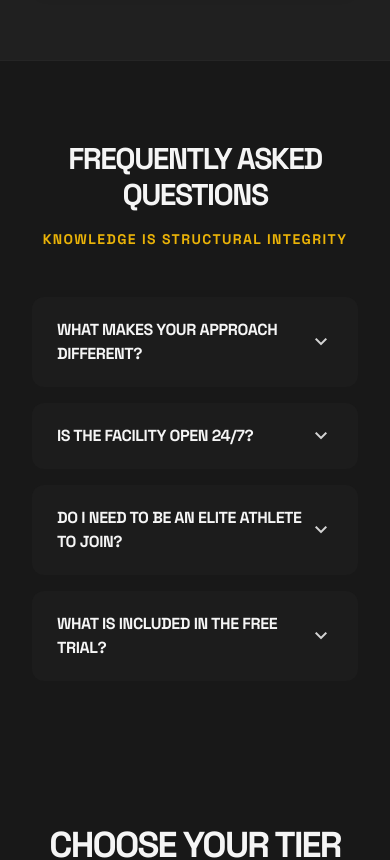
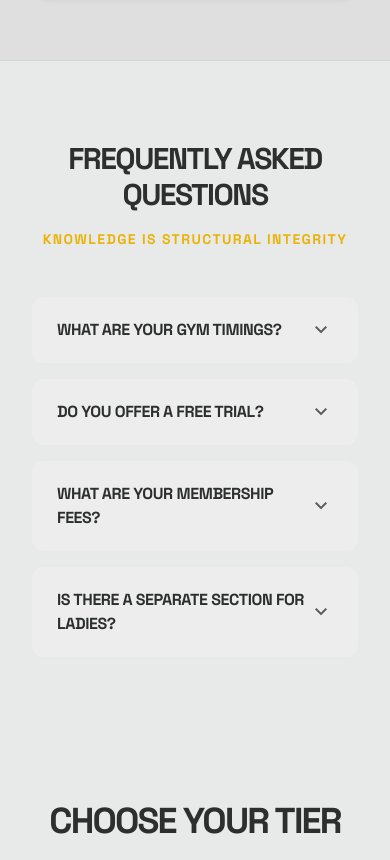
Before and after one commit to mathacharan30/Deep-fitness, a React (Vite) app: page / in a window 390 px wide. Shown: the part 6449-7309 px from the top of the page. Built offline with nearby package versions, Linux system fonts and the light colour scheme.

Commit message:
chore: Finalize background colours, responsive contact layout and faqs

```diff
--- a/src/components/FaqSection.jsx
+++ b/src/components/FaqSection.jsx
@@ -1,26 +1,9 @@
 import { useState } from 'react';
 
-export default function FaqSection() {
+export default function FaqSection({ faqs = [] }) {
   const [openIndex, setOpenIndex] = useState(null);
 
-  const faqs = [
-    {
-      question: "What makes your approach different?",
-      answer: "We treat fitness like architectural design. We analyze your biomechanics, structural integrity, and metabolic profile before designing a customized blueprint for your body. No generic workouts."
-    },
-    {
-      question: "Is the facility open 24/7?",
-      answer: "Yes, our facility is equipped with biometric access, allowing our members to train on their own schedule 24/7. Staffed hours are Mon-Fri 6AM to 10PM."
-    },
-    {
-      question: "Do I need to be an elite athlete to join?",
-      answer: "Not entirely. You need an elite mindset. We work with beginners to pros, provided you are dedicated to structural and metabolic transformation."
-    },
-    {
-      question: "What is included in the free trial?",
-      answer: "The 7-day trial includes full facility access, one consultation session to assess your mechanics, and access to our recovery lounge."
-    }
-  ];
+  if (!faqs || faqs.length === 0) return null;
 
   return (
     <section className="py-20 px-8 bg-surface-container-low border-t border-outline-variant/30">
--- a/src/components/Navbar.jsx
+++ b/src/components/Navbar.jsx
@@ -29,7 +29,7 @@ export default function Navbar() {
         }}
       >
         {/* Logo */}
-        <Link to="/" className="flex items-center gap-2 -ml-2 z-10" onClick={() => setMenuOpen(false)}>
+        <Link to="/" className="flex items-center gap-2 -ml-2 z-10" onClick={() => { setMenuOpen(false); window.scrollTo(0, 0); }}>
           <div className="relative w-12 h-12 md:w-14 md:h-14 flex items-center justify-center">
             <img src={logoImg} alt="Logo" className="w-full h-full object-contain" />
           </div>
@@ -44,6 +44,7 @@ export default function Navbar() {
             <Link
               key={to}
               to={to}
+              onClick={() => window.scrollTo(0, 0)}
               className={`font-['Space_Grotesk'] tracking-tight text-sm uppercase font-bold transition-colors duration-300
                 ${pathname === to
                   ? 'text-neutral-900 border-b-2 border-yellow-400 pb-1'
@@ -93,7 +94,7 @@ export default function Navbar() {
             <Link
               key={to}
               to={to}
-              onClick={() => setMenuOpen(false)}
+              onClick={() => { setMenuOpen(false); window.scrollTo(0, 0); }}
               className={`flex items-center justify-between w-full px-4 py-3 rounded-xl text-sm font-black uppercase tracking-wider transition-colors
                 ${pathname === to
                   ? 'bg-yellow-400 text-neutral-900'
--- a/src/pages/Home.jsx
+++ b/src/pages/Home.jsx
@@ -253,7 +253,12 @@ export default function Home() {
       </section>
 
       {/* 5.5 FAQs */}
-      <FaqSection />
+      <FaqSection faqs={[
+        { question: "What are your gym timings?", answer: "We are open from early morning to late evening. Please check our contact page for exact timings." },
+        { question: "Do you offer a free trial?", answer: "Yes, we offer a free trial session for new members." },
+        { question: "What are your membership fees?", answer: "Our plans are affordable and flexible. Contact us or visit the gym for the latest pricing." },
+        { question: "Is there a separate section for ladies?", answer: "Yes, we provide a comfortable and safe workout space for women." }
+      ]} />
 
       {/* 6. Membership Preview (Packages) */}
       <section className="py-16 px-8 bg-surface-container-low">
@@ -290,8 +295,7 @@ export default function Home() {
               </div>
               <div>
                 <div className="text-xs font-black uppercase text-primary tracking-widest mb-2">Hours</div>
-                <p className="text-xl font-bold">Open 24/7 for Members</p>
-                <p className="text-on-surface-variant font-medium">Staffed: Mon-Fri 6AM - 10PM</p>
+                <p className="text-xl font-bold">all day 6am to 9pm only</p>
               </div>
               <div className="pt-4">
                 <button
--- a/src/pages/Services.jsx
+++ b/src/pages/Services.jsx
@@ -39,9 +39,9 @@ export default function Services() {
             { title: 'Cross Fit', icon: 'run_circle', img: 'https://images.unsplash.com/photo-1507398941214-572c25f4b1dc?q=80&w=500&auto=format&fit=crop' },
             { title: 'Zumba', icon: 'music_note', img: 'https://images.unsplash.com/photo-1546483875-ad9014c88eba?q=80&w=500&auto=format&fit=crop' },
             { title: 'Dance Fitness', icon: 'star', img: 'https://images.unsplash.com/photo-1518609878373-06d740f60d8b?q=80&w=500&auto=format&fit=crop' },
-            { title: 'Kids Dance', icon: 'child_care', img: 'https://images.unsplash.com/photo-1538561845115-38dbbcbea826?q=80&w=500&auto=format&fit=crop' },
+            { title: 'Kids Dance', icon: 'child_care', img: 'https://images.unsplash.com/photo-1545622783-a444a7f0e340?q=80&w=500&auto=format&fit=crop' },
             { title: 'Yoga', icon: 'self_improvement', img: 'https://images.unsplash.com/photo-1544367567-0f2fcb009e0b?q=80&w=500&auto=format&fit=crop' },
-            { title: 'Nutrition & Diet', icon: 'restaurant', img: 'https://images.unsplash.com/photo-1490645935967-10de6ba810b6?q=80&w=500&auto=format&fit=crop' }
+            { title: 'Nutrition & Diet', icon: 'restaurant', img: 'https://images.unsplash.com/photo-1512621776951-a57141f2eefd?q=80&w=500&auto=format&fit=crop' }
           ].map((service, index) => (
             <div key={index} className="group bg-surface-container-lowest overflow-hidden flex flex-col rounded-xl hover:shadow-2xl transition-all duration-300 animate-fade-up" style={{animationDelay: `${index * 50}ms`}}>
               <div className="h-48 overflow-hidden relative">
@@ -92,7 +92,15 @@ export default function Services() {
         </div>
       </section>
 
-      <FaqSection />
+      <FaqSection faqs={[
+        { question: "Do you have personal trainers?", answer: "Yes, certified trainers are available for personal training sessions." },
+        { question: "What equipment do you have?", answer: "We have modern cardio machines, weight training equipment, and functional fitness tools." },
+        { question: "Do you provide diet plans?", answer: "Yes, we offer basic diet guidance and customized plans through our trainers." },
+        { question: "Do you have group classes?", answer: "Yes, we offer classes like Zumba, yoga, and functional training." },
+        { question: "Do you offer weight loss programs?", answer: "Yes, we provide structured weight loss and fitness programs." },
+        { question: "Are trainers certified?", answer: "Yes, all our trainers are professionally certified." },
+        { question: "Is there a personal training cost?", answer: "Yes, personal training is available at an additional cost." }
+      ]} />
     </div>
   );
 }
--- a/tailwind.config.js
+++ b/tailwind.config.js
@@ -10,54 +10,54 @@ export default {
       colors: {
         "tertiary-fixed-dim": "#f2f0f0",
         "on-secondary-fixed": "#3f3f3f",
-        "background": "#121212",
-        "primary": "#EAB308",
-        "secondary-fixed-dim": "#404040",
+        "background": "#ededed",
+        "primary": "#EAB308", // From the image
+        "secondary-fixed-dim": "#d6d4d3",
         "on-primary-fixed-variant": "#EAB308",
-        "outline": "#a3a3a3",
-        "surface-container-lowest": "#0D0D0D",
-        "surface-container-high": "#242424",
+        "outline": "#767777",
+        "surface-container-lowest": "#ffffff",
+        "surface-container-high": "#e1e3e3",
         "on-error": "#ffefec",
-        "on-secondary-container": "#d4d4d4",
+        "on-secondary-container": "#525151",
         "on-primary-fixed": "#474700",
-        "primary-container": "#fce068",
+        "primary-container": "#fce068", // Brighter yellow container
         "error": "#b02500",
-        "secondary": "#a3a3a3",
+        "secondary": "#5c5b5b",
         "inverse-primary": "#fce068",
-        "surface-bright": "#262626",
-        "surface-dim": "#171717",
-        "inverse-on-surface": "#121212",
+        "surface-bright": "#ededed",
+        "surface-dim": "#c7cbaf",
+        "inverse-on-surface": "#9c9d9d",
         "tertiary-dim": "#4f5050",
-        "on-error-container": "#ffbab1",
-        "secondary-fixed": "#4d4d4d",
-        "surface-container-low": "#181818",
-        "secondary-dim": "#a3a3a3",
+        "on-error-container": "#520c00",
+        "secondary-fixed": "#e4e2e1",
+        "surface-container-low": "#e8e9e9",
+        "secondary-dim": "#504f4f",
         "primary-fixed": "#EAB308",
         "on-primary": "#ffffff",
-        "secondary-container": "#242424",
-        "on-tertiary-fixed": "#d4d4d4",
-        "tertiary-container": "#242424",
+        "secondary-container": "#e4e2e1",
+        "on-tertiary-fixed": "#505050",
+        "tertiary-container": "#ffffff",
         "on-primary-container": "#5a5a00",
-        "surface": "#1C1C1C",
-        "on-surface": "#f5f5f5",
-        "outline-variant": "#444444",
-        "on-tertiary-container": "#e5e5e5",
-        "on-tertiary-fixed-variant": "#d4d4d4",
-        "on-secondary-fixed-variant": "#d4d4d4",
+        "surface": "#ededed",
+        "on-surface": "#2d2f2f",
+        "outline-variant": "#acadad",
+        "on-tertiary-container": "#626262",
+        "on-tertiary-fixed-variant": "#6d6d6d",
+        "on-secondary-fixed-variant": "#5c5b5b",
         "primary-dim": "#c29406",
         "error-container": "#f95630",
-        "on-secondary": "#121212",
-        "surface-container": "#202020",
-        "inverse-surface": "#f5f5f5",
+        "on-secondary": "#f5f2f1",
+        "surface-container": "#dfdfdf",
+        "inverse-surface": "#0c0f0f",
         "error-dim": "#b92902",
-        "tertiary": "#a3a3a3",
-        "on-tertiary": "#121212",
-        "tertiary-fixed": "#4d4d4d",
-        "on-background": "#f5f5f5",
+        "tertiary": "#5b5b5b",
+        "on-tertiary": "#f4f2f2",
+        "tertiary-fixed": "#ffffff",
+        "on-background": "#2d2f2f",
         "surface-tint": "#EAB308",
-        "surface-container-highest": "#2a2a2a",
-        "on-surface-variant": "#d4d4d4",
-        "surface-variant": "#3a3a3a",
+        "surface-container-highest": "#dbdddd",
+        "on-surface-variant": "#5a5c5c",
+        "surface-variant": "#dbdddd",
         "primary-fixed-dim": "#EAB308"
       },
       borderRadius: {
```
Also changed, not shown: src/pages/Contact.jsx (+14 -29 lines).
